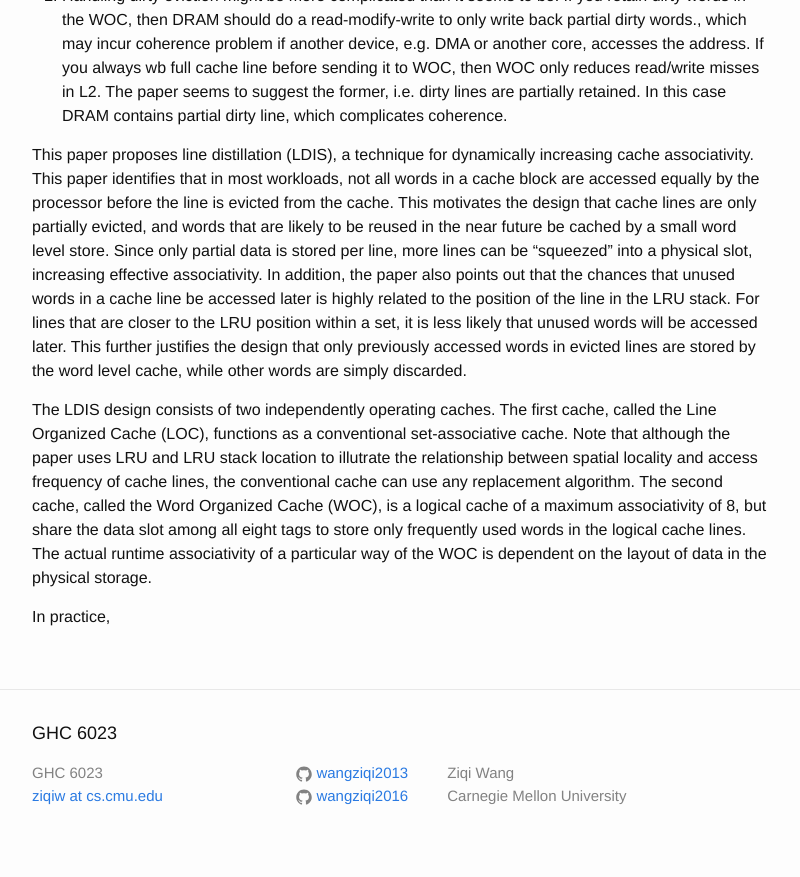
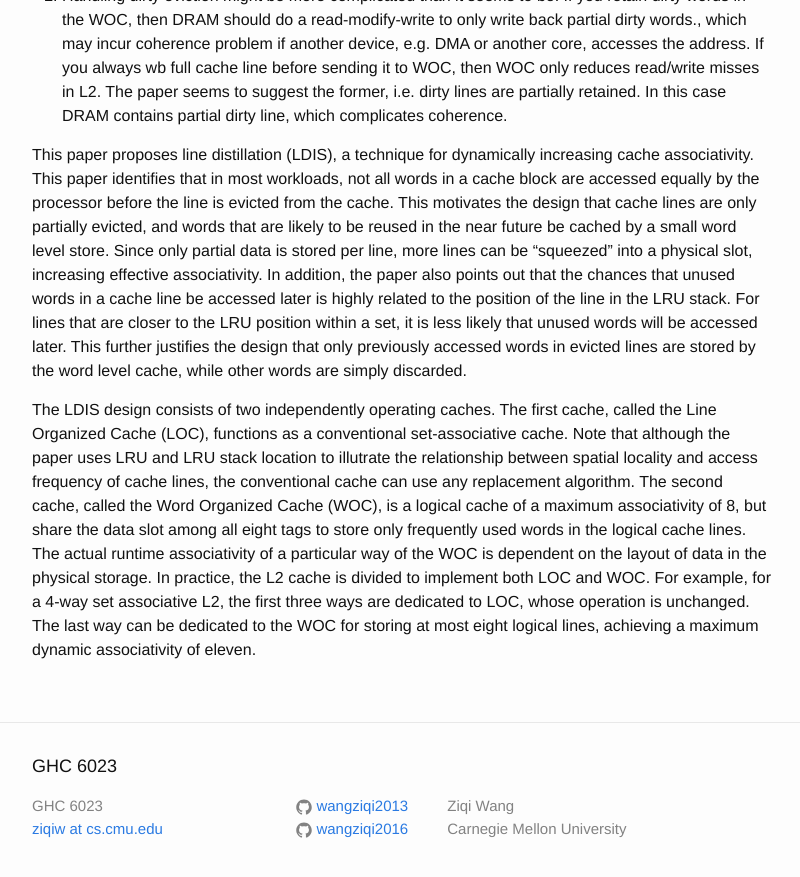
Before and after one commit to wangziqi2013/wangziqi2013.github.io, a Jekyll site: the page built from _posts/2020-07-02-ldis.markdown, in a window 1280 px wide and 900 px high, scrolled down 913 px. Shown: the top 877 px of the window, without its empty margins (238-1038 px from the left). Built offline with Jekyll 4.4.1, drawn with Linux system fonts in a browser that asks for light colours.

Commit message:
Adding practice

```diff
--- a/_posts/2020-07-02-ldis.markdown
+++ b/_posts/2020-07-02-ldis.markdown
@@ -53,5 +53,6 @@ illutrate the relationship between spatial locality and access frequency of cach
 any replacement algorithm. The second cache, called the Word Organized Cache (WOC), is a logical cache of a maximum associativity
 of 8, but share the data slot among all eight tags to store only frequently used words in the logical cache lines.
 The actual runtime associativity of a particular way of the WOC is dependent on the layout of data in the physical storage.
-
-In practice,
+In practice, the L2 cache is divided to implement both LOC and WOC. For example, for a 4-way set associative L2, the first
+three ways are dedicated to LOC, whose operation is unchanged. The last way can be dedicated to the WOC for storing
+at most eight logical lines, achieving a maximum dynamic associativity of eleven.
```
